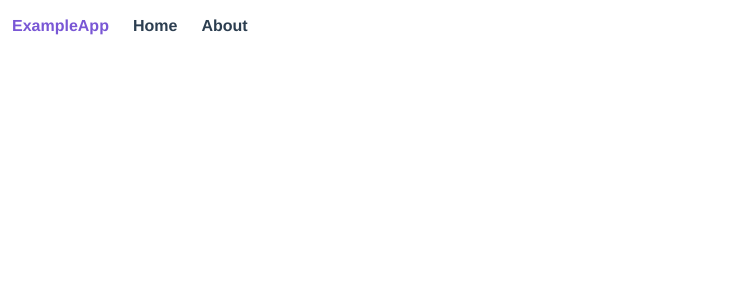
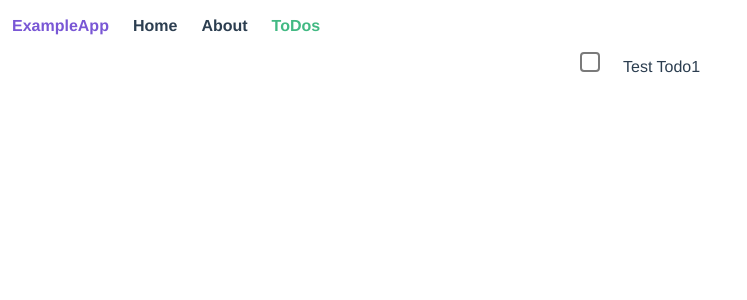
Before and after one commit to CJCarns/TodoProj, a Vue app in the folder webapp/: page /todos in a window 1280 px wide. Shown: the top 300 px of the page, without its empty margins (0-747 px from the left). Built offline with nearby package versions, Linux system fonts and the light colour scheme.

Commit message:
initial version of a todo page

```diff
--- a/webapp/jest.config.js
+++ b/webapp/jest.config.js
@@ -4,9 +4,9 @@ module.exports = {
     "^.+\\.vue$": "vue-jest",
     ".+\\.(css|styl|less|sass|scss|svg|png|jpg|ttf|woff|woff2)$":
       "jest-transform-stub",
-    "^.+\\.jsx?$": "babel-jest"
+    "^.+\\.(jsx|js)$": "babel-jest"
   },
-  transformIgnorePatterns: ["/node_modules/"],
+  transformIgnorePatterns: ["/node_modules/(?!(babel-jest|jest-vue-preprocessor)/)"],
   moduleNameMapper: {
     "^@/(.*)$": "<rootDir>/src/$1"
   },
--- a/webapp/package.json
+++ b/webapp/package.json
@@ -7,7 +7,8 @@
     "build": "vue-cli-service build",
     "lint": "vue-cli-service lint",
     "test:e2e": "vue-cli-service test:e2e",
-    "test:unit": "vue-cli-service test:unit"
+    "test:unit": "vue-cli-service test:unit",
+    "test:debug": "node --inspect-brk node_modules/.bin/vue-cli-service test:unit --no-cache --watch --runInBand"
   },
   "dependencies": {
     "buefy": "^0.8.5",
--- a/webapp/src/App.vue
+++ b/webapp/src/App.vue
@@ -3,12 +3,13 @@
     <b-navbar class="nav">
       <template slot="brand">
         <router-link class="navbar-item" to="/" exact>
-           ExampleApp
+          ExampleApp
         </router-link>
       </template>
       <template slot="start">
         <router-link class="navbar-item" to="/" exact>Home</router-link>
-        <router-link class="navbar-item"  to="/about" exact>About</router-link>
+        <router-link class="navbar-item" to="/about" exact>About</router-link>
+        <router-link class="navbar-item" to="/todos" exact>ToDos</router-link>
       </template>
     </b-navbar>
     <router-view />
@@ -27,7 +28,8 @@
   a {
     font-weight: bold;
     color: #2c3e50;
-    &.router-link-exact-active, &.router-link-active {
+    &.router-link-exact-active,
+    &.router-link-active {
       color: #42b983;
     }
   }
--- /dev/null
+++ b/webapp/src/components/ToDo.vue
@@ -0,0 +1,22 @@
+<template>
+  <div class="todo">
+    <b-checkbox v-model="todo.done" />
+    <span class="todo-title">
+      {{ todo.title }}
+    </span>
+  </div>
+</template>
+
+<script>
+export default {
+  name: "ToDo",
+  props: {
+    todo: {
+      type: Object,
+      default: () => {
+        return {};
+      }
+    }
+  }
+};
+</script>
--- a/webapp/src/router.js
+++ b/webapp/src/router.js
@@ -1,6 +1,7 @@
 import Vue from "vue";
 import Router from "vue-router";
 import Home from "./views/Home.vue";
+import ToDos from "./views/ToDos.vue";
 
 Vue.use(Router);
 
@@ -21,6 +22,11 @@ export default new Router({
       // which is lazy-loaded when the route is visited.
       component: () =>
         import(/* webpackChunkName: "about" */ "./views/About.vue")
+    },
+    {
+      path: "/todos",
+      name: "todos",
+      component: ToDos
     }
   ]
 });
--- a/webapp/src/store.js
+++ b/webapp/src/store.js
@@ -4,7 +4,15 @@ import Vuex from "vuex";
 Vue.use(Vuex);
 
 export default new Vuex.Store({
-  state: {},
+  state: {
+    todos: [
+      {
+        id: 1,
+        done: false,
+        title: "Test Todo1"
+      }
+    ]
+  },
   mutations: {},
   actions: {}
 });
--- /dev/null
+++ b/webapp/src/views/ToDos.vue
@@ -0,0 +1,23 @@
+<template>
+  <div class="todos">
+    <template v-for="todo in todos">
+      <ToDo :key="todo.id" :todo="todo" />
+    </template>
+  </div>
+</template>
+
+<script>
+import ToDo from "@/components/ToDo.vue";
+export default {
+  name: "ToDos",
+  computed: {
+    todos() {
+      console.log("state", this.$store.state.todos);
+      return this.$store.state.todos;
+    }
+  },
+  components: {
+    ToDo
+  }
+};
+</script>
```
Also changed, not shown: 2 other files (tests, documents, lock files or other folders).
